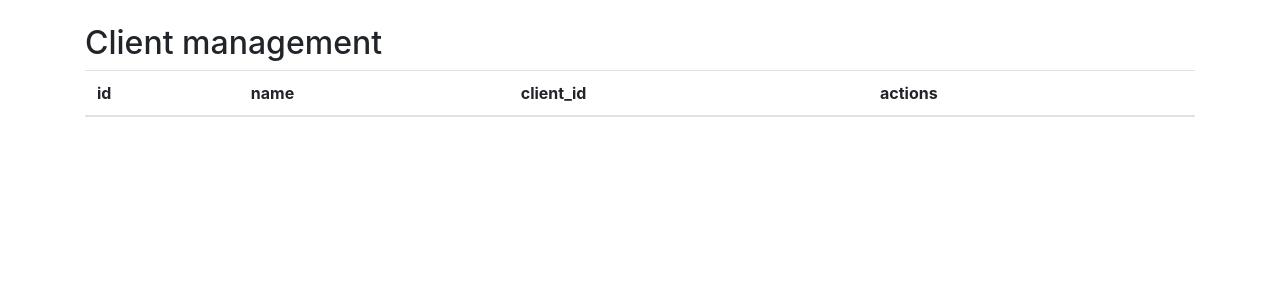
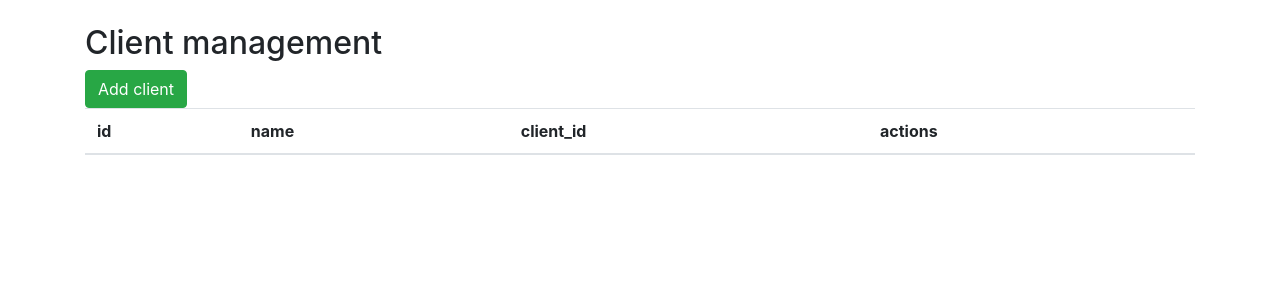
Before and after one commit to Nemesis-FT/AuthMaster, a Flask app: page /admin/client/list in a window 1280 px wide. Shown: the part 56-356 px from the top of the page. Run offline with Flask 2, Linux system fonts and the light colour scheme; the visitor is signed in with stand-in values (Sample User, id 1); data comes from the database, SQL or seed files in the repository; data that the repository does not hold is empty; parts of the project's set-up code (start-up, migrations or seed data) failed here and were passed over.

Commit message:
:sparkles: Fix missing user

```diff
--- a/backend/routes.py
+++ b/backend/routes.py
@@ -175,13 +175,13 @@ def logout():
     return redirect('/')
 
 
-@bp.route('/admin/create_client', methods=('GET', 'POST'))
+@bp.route('/admin/client/add', methods=('GET', 'POST'))
 def create_client():
     user: User = current_user()
     if not user or not user.isAdmin:
         return redirect('/')
     if request.method == 'GET':
-        return render_template('admin/clients/create_client.html')
+        return render_template('admin/clients/create_client.html', user=user)
 
     client_id = gen_salt(24)
     client_id_issued_at = int(time.time())
--- a/backend/templates/admin/clients/list.html
+++ b/backend/templates/admin/clients/list.html
@@ -2,7 +2,7 @@
 {% block title %}User management{% endblock %}
 {% block content %}
 <h2>Client management</h2>
-
+<a class="btn btn-success" href="{{ url_for('.create_client') }}">Add client</a>
 <table class="table">
     <thead>
     <tr>
```
